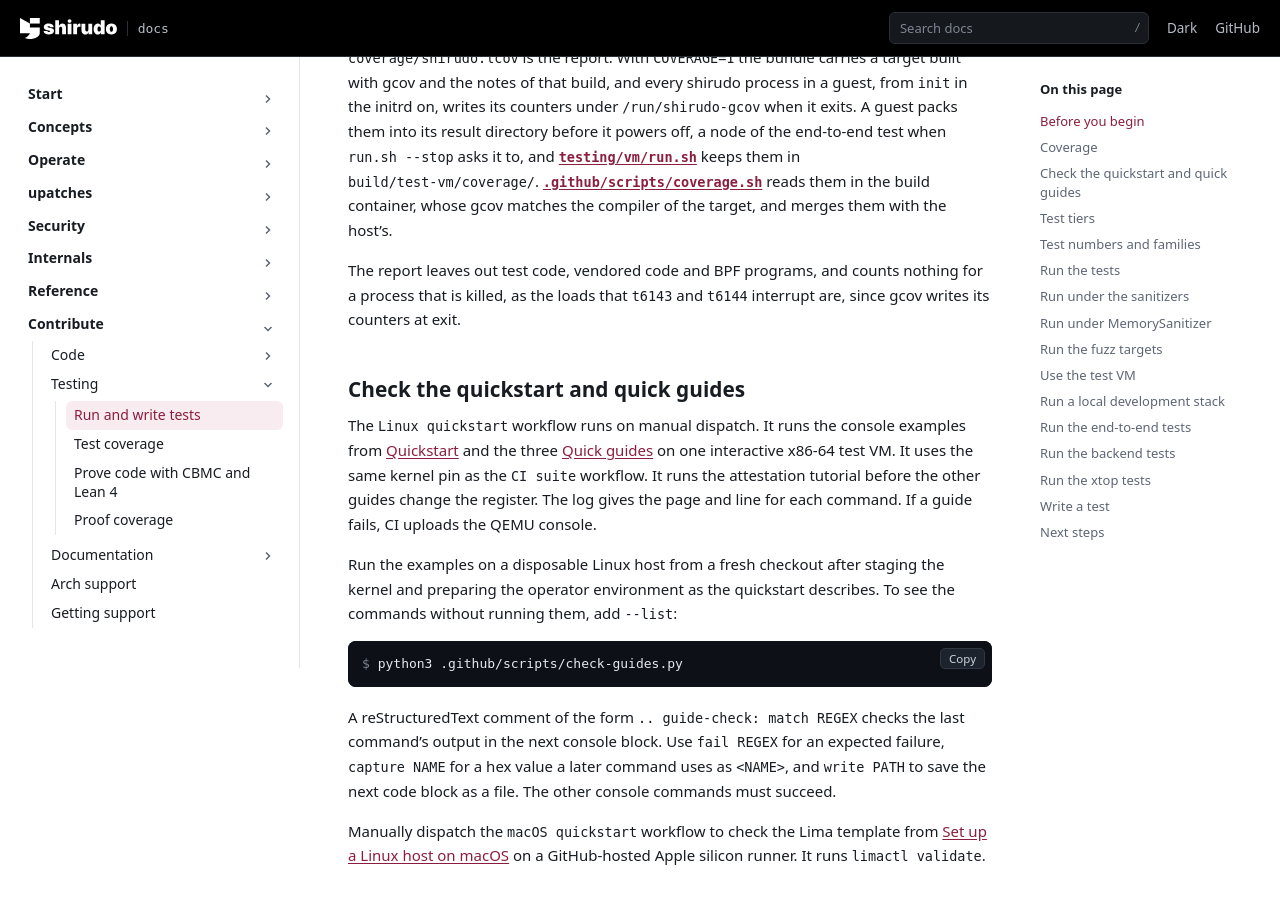
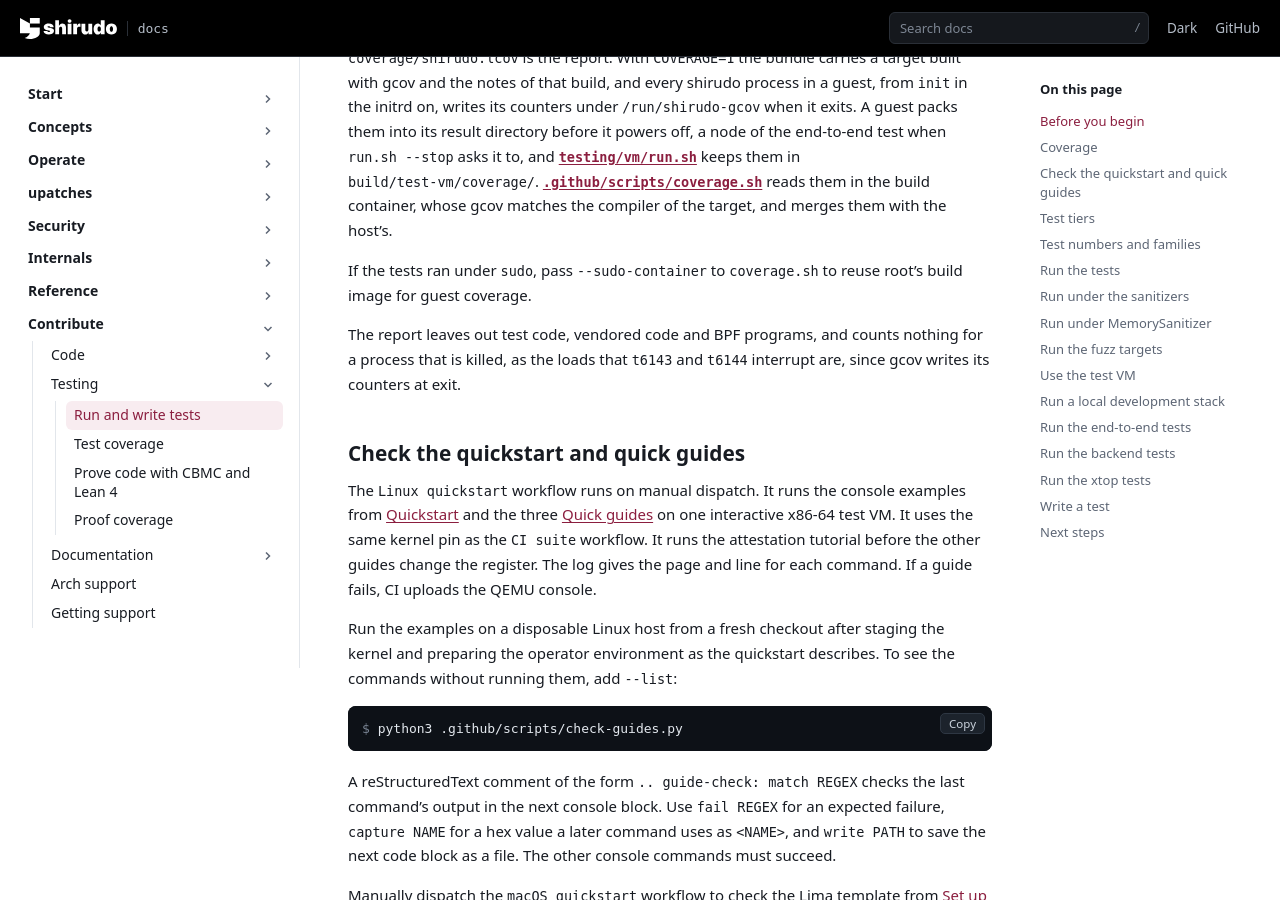
Before and after one commit to AliBashaSY/shirudo, a Sphinx documentation site: the page built from Documentation/contribute/testing/testing.rst, in a window 1280 px wide and 900 px high, scrolled down 1829 px. Built offline with Sphinx 7.4.7, drawn with Linux system fonts in a browser that asks for light colours; pages that are not in the unit, such as notebooks, are missing from menus.

Commit message:
ci: reuse the VM build image for guest coverage
The VM tests build their container image under sudo. The coverage
step then looks for it in the runner's Podman store and attempts to
rebuild it. The build fails with a permission error from crun, so
the job never sends the coverage report.

Run guest coverage in the same Podman context as the VM build.
Create the guest tracefile as the runner before starting the
container so the runner owns the file used by the final merge.

Fixes: 0e595d884623 ("ci: merge target coverage into the report")
Link: https://github.com/shirudo-dev/shirudo/actions/runs/45352535439/job/138307630983
Signed-off-by: Andrea Lattuada <andrea@lattuada.me>

```diff
--- a/Documentation/contribute/testing/testing.rst
+++ b/Documentation/contribute/testing/testing.rst
@@ -104,6 +104,9 @@ test when ``run.sh --stop`` asks it to, and :src:`testing/vm/run.sh` keeps
 them in ``build/test-vm/coverage/``. :src:`.github/scripts/coverage.sh`
 reads them in the build container, whose gcov matches the compiler of the
 target, and merges them with the host's.
+
+If the tests ran under ``sudo``, pass ``--sudo-container`` to
+``coverage.sh`` to reuse root's build image for guest coverage.
 
 The report leaves out test code, vendored code and BPF programs, and counts
 nothing for a process that is killed, as the loads that ``t6143`` and
```
Also changed, not shown: 2 other files.
